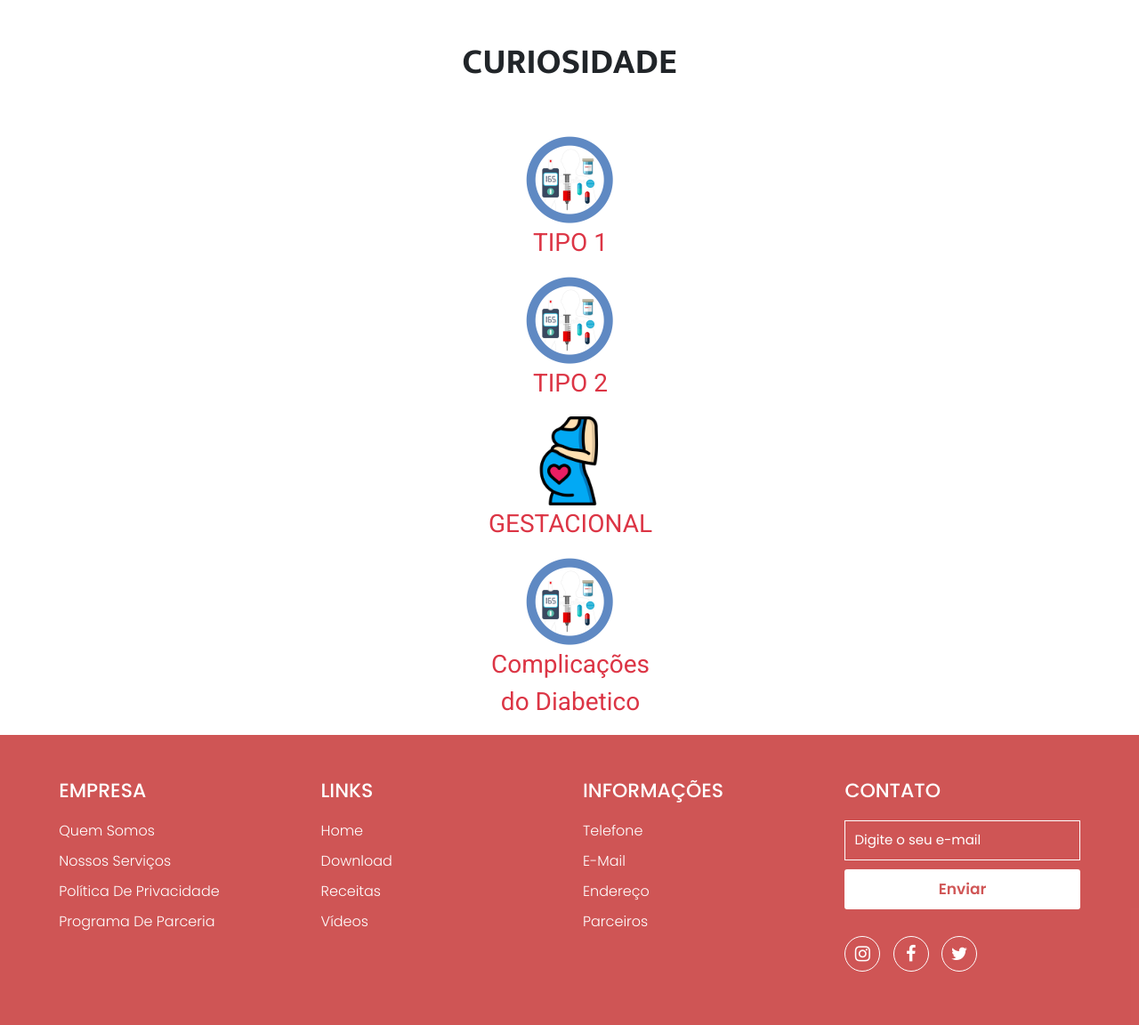
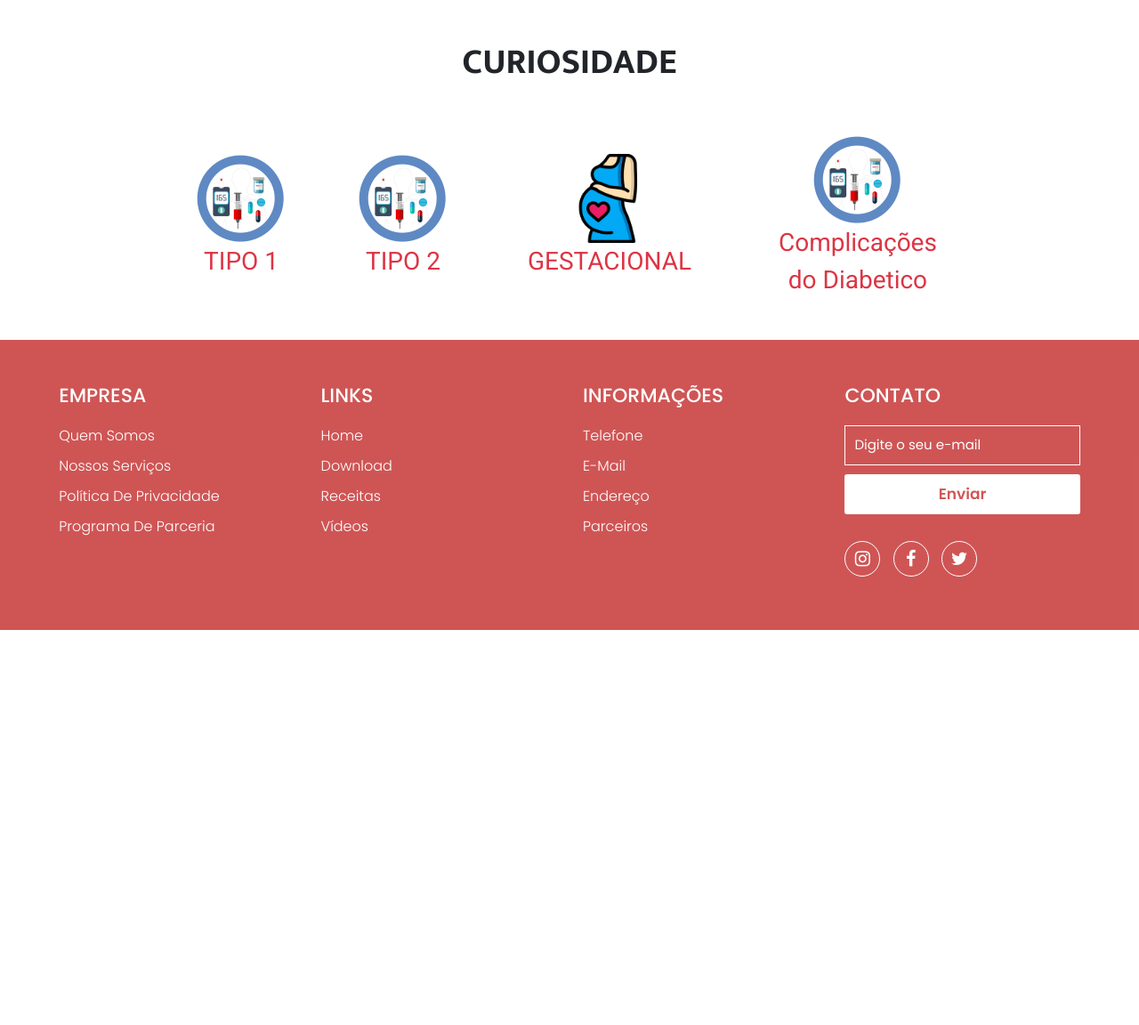
Before and after one commit to gabrielsantiag0/site-Porti, a PHP site: page /index.php in a window 1280 px wide. Shown: the part 505-1657 px from the top of the page at 89% size. After the commit the page ends 1213 px from the top, so only its background shows below. Run offline with PHP 8.4, Linux system fonts and the light colour scheme.

Commit message:
ajuste de erros

```diff
--- a/Css/estilo.css
+++ b/Css/estilo.css
@@ -56,8 +56,6 @@ footer{
     font-family: 'Roboto', sans-serif;
     font-family: 'Roboto Slab', serif;
 }
-
-.collapse
 .ajscon{
     display: flex;
     justify-content: center;
```
